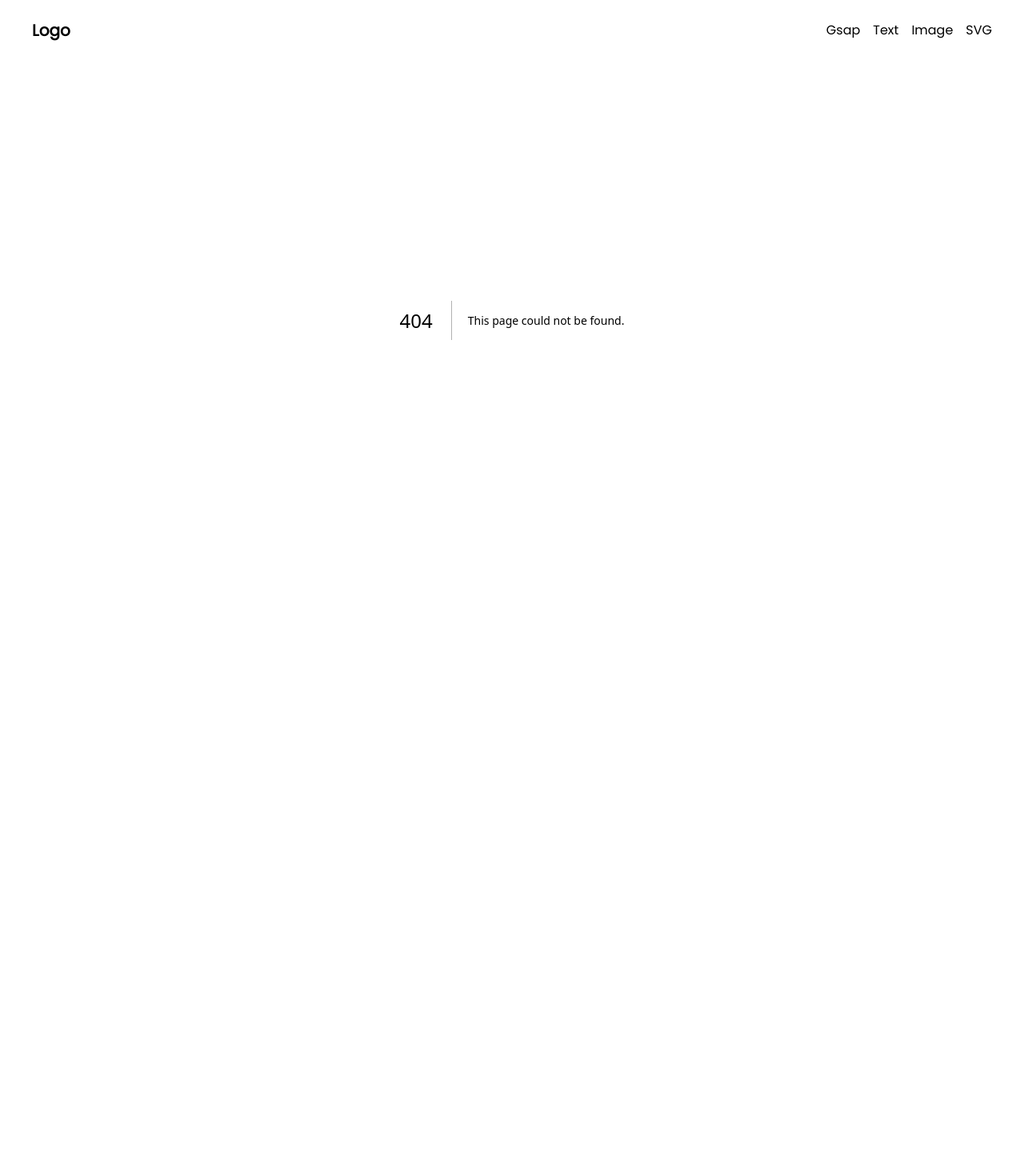
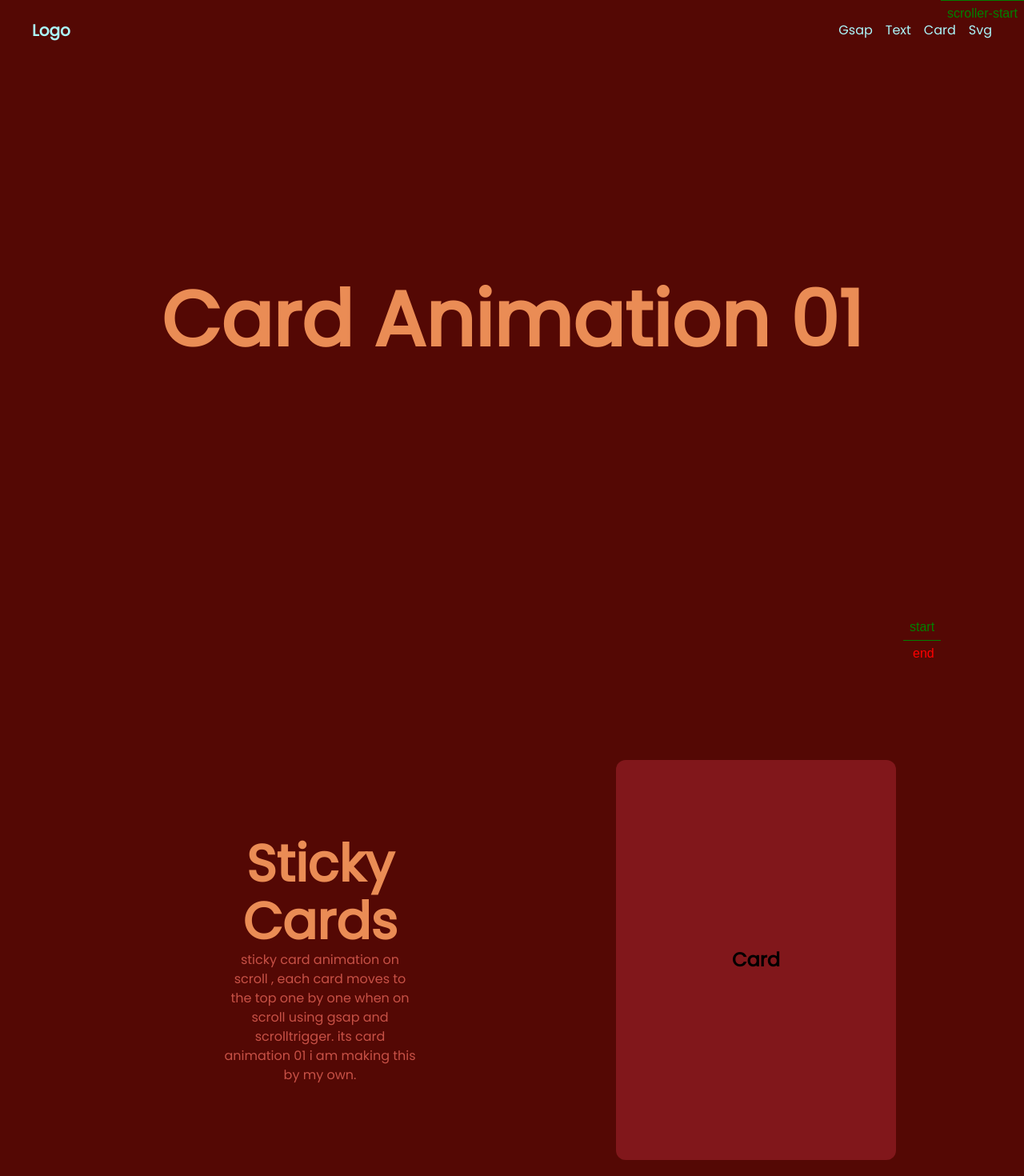
Before and after one commit to Nikhil-Chaudhary121/Text-Animation-Nextjs, a Next.js app: page /card in a window 1280 px wide. Before the commit this address had no page. Shown: the top 1470 px of the page at 80% size. Before the commit the page ends 800 px from the top, so only its background shows below. Built offline with nearby package versions, Linux system fonts and the light colour scheme.

Commit message:
added card animation

```diff
--- a/app/Components/Navbar.tsx
+++ b/app/Components/Navbar.tsx
@@ -30,8 +30,9 @@ const Navbar = () => {
         <div className=' flex gap-4'>
             <p><a href="/gsap">Gsap</a></p>
             <p><a href="/text">Text</a></p>
-            <p>Image</p>
-            <p>SVG</p>
+            <p><a href="/card">Card</a></p>
+            <p><a href="/text">Svg</a></p>
+
         </div>
     </div>
   )
--- /dev/null
+++ b/app/card/Section/CardAnimation01.tsx
@@ -0,0 +1,17 @@
+import Card from "../components/Card"
+
+const CardAnimation01 = () => {
+  return (
+    <div id="cardPage" className="h-screen w-screen bg-[#540804] flex justify-between items-center px-40 py-20">
+        <div className="w-1/2 text-center px-30">
+            <h1 className="text-[4rem] leading-[4.5rem] font-semibold text-[#EA8C55]">Sticky Cards</h1>
+            <p className=" text-[#C75146]">sticky card animation on scroll , each card moves to the top one by one when on scroll using gsap and scrolltrigger. its card animation 01 i am making this by my own.  </p>
+        </div>
+        <div className="relative">
+            <Card/>
+        </div>
+    </div>
+  )
+}
+
+export default CardAnimation01
--- /dev/null
+++ b/app/card/components/Card.tsx
@@ -0,0 +1,35 @@
+'use client'
+import { gsap } from 'gsap';
+import { useGSAP } from "@gsap/react";
+
+import { ScrollTrigger } from "gsap/ScrollTrigger";
+import { useRef } from "react";
+
+gsap.registerPlugin(useGSAP,ScrollTrigger);
+
+const Card = () => {
+    function getRandomNumber(min : number, max : number) {
+  return Math.floor(Math.random() * (max - min + 1)) + min;
+}
+
+
+    useGSAP(()=>{
+        gsap.to("#cardPage #Card" , {
+            y : -700 ,
+            rotate : `${getRandomNumber(-15 , 15)}`,
+            scrollTrigger : {
+                trigger : "#cardPage",
+                markers : true ,
+                pin : true ,
+                scrub : 2,
+                start : "top 0%",
+                end : "top -100%"
+            }
+        })
+    })
+  return (
+    <div id='Card' className='w-[350px] h-[500px] rounded-xl bg-[#81171B] flex justify-center items-center text-2xl font-bold'>Card</div>
+  )
+}
+
+export default Card
--- /dev/null
+++ b/app/card/components/ChangeSection.tsx
@@ -0,0 +1,11 @@
+import React from 'react'
+
+const ChangeSection = ( {title } : {title : string}) => {
+  return (
+    <div className="h-screen w-screen flex justify-center items-center text-[6rem] text-[#EA8C55] font-bold bg-[#540804]">
+           {title}
+        </div>
+  )
+}
+
+export default ChangeSection
--- /dev/null
+++ b/app/card/page.tsx
@@ -0,0 +1,15 @@
+import ChangeSection from "./components/ChangeSection"
+import CardAnimation01 from "./Section/CardAnimation01"
+
+
+const page = () => {
+  return (
+    <div className="w-screen h-full">
+        <ChangeSection title="Card Animation 01"/>
+        <CardAnimation01/>
+        <ChangeSection title="Card Animation 02"/>
+    </div>
+  )
+}
+
+export default page
--- a/app/gsap/page.tsx
+++ b/app/gsap/page.tsx
@@ -3,7 +3,7 @@ import { gsap } from 'gsap';
 import { useGSAP } from "@gsap/react";
 
 import { ScrollTrigger } from "gsap/ScrollTrigger";
-import { useRef } from "react";
+import React, { useRef } from "react";
 
 gsap.registerPlugin(useGSAP,ScrollTrigger);
 
@@ -13,7 +13,11 @@ const page = () => {
     const heroText = useRef(null)
     const imgRef = useRef( null)
 
-    useGSAP(()=> {
+
+    let path = "M 10 100 Q 500 100 990 100"
+    let finalPath = "M 10 100 Q 500 100 990 100"
+
+    const { contextSafe } = useGSAP(()=> {
         gsap.from("h1 p" , {
             // y : -20,
             x : 20,
@@ -83,6 +87,28 @@ const page = () => {
             }
         })
     }, {scope : container})
+
+
+     const mouseMoveFunc = contextSafe((dets: React.MouseEvent<HTMLDivElement>) => {
+        const rect = dets.currentTarget.getBoundingClientRect();
+        const x = dets.clientX - rect.left;
+        const y = dets.clientY - rect.top;
+
+        const path = `M 10 100 Q ${x} ${y} 990 100`;
+            gsap.from(".string svg path" , {
+                attr : {d : path},
+                duration : 0.3,
+                ease : "power3.out"
+            })
+
+     })
+     const mouseLeaveFunc = contextSafe(()=> {
+        gsap.from(".string svg path" , {
+            attr : {d : finalPath} ,
+            duration : 1.5 ,
+            ease : "elastic.out(1,0.2)"
+        })
+     })
   return (
     <div ref={container} className='h-full w-full'>
         <div className=' bg-[#fdf0d5] w-screen h-screen flex justify-center items-center '>
@@ -106,10 +132,10 @@ const page = () => {
         <p className='uppercase text-[40vw] whitespace-nowrap flex '>Scroll To See Magic</p>
         </div>
         <div id='zoomPage' className=' max-w-screen w-screen h-screen max-h-screen bg-[#faedcd] flex justify-center items-center '>
-            <div className='w-[50vw] h-[50vh] bg-[#252422] rounded-xl'></div>
+            <div className='w-[50vw] h-[50vh] bg-[#252422]  rounded-xl'></div>
         </div>
         <div className='h-screen w-screen bg-[#252422] justify-center flex items-center'>
-            <div className='string'>
+            <div className='string' onMouseMove={mouseMoveFunc} onMouseLeave={mouseLeaveFunc}>
             <svg width="1000" height="200">
                     <path d="M 10 100 Q 500 100 990 100" stroke="white" fill="none" />
                 </svg>
```
